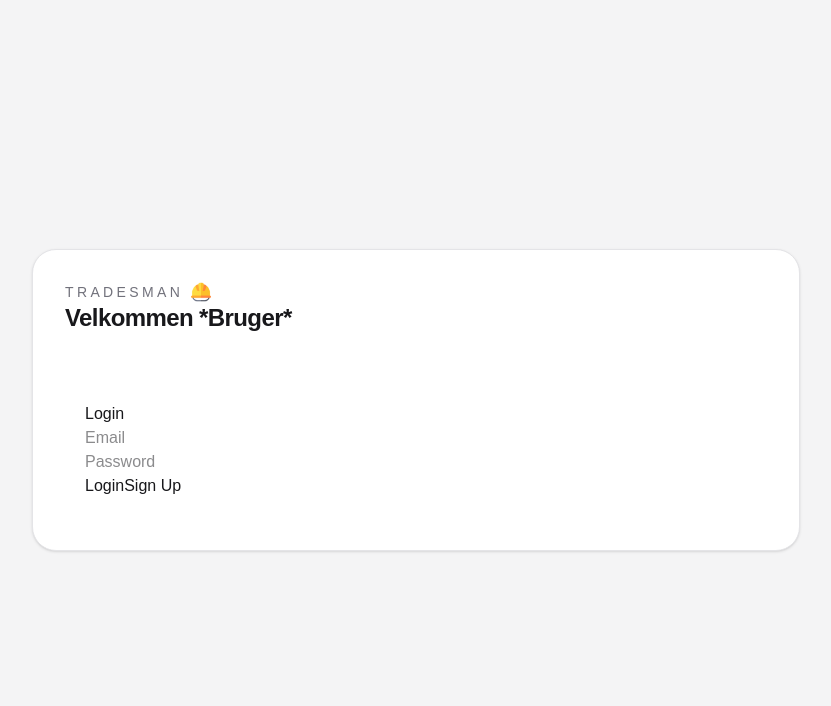
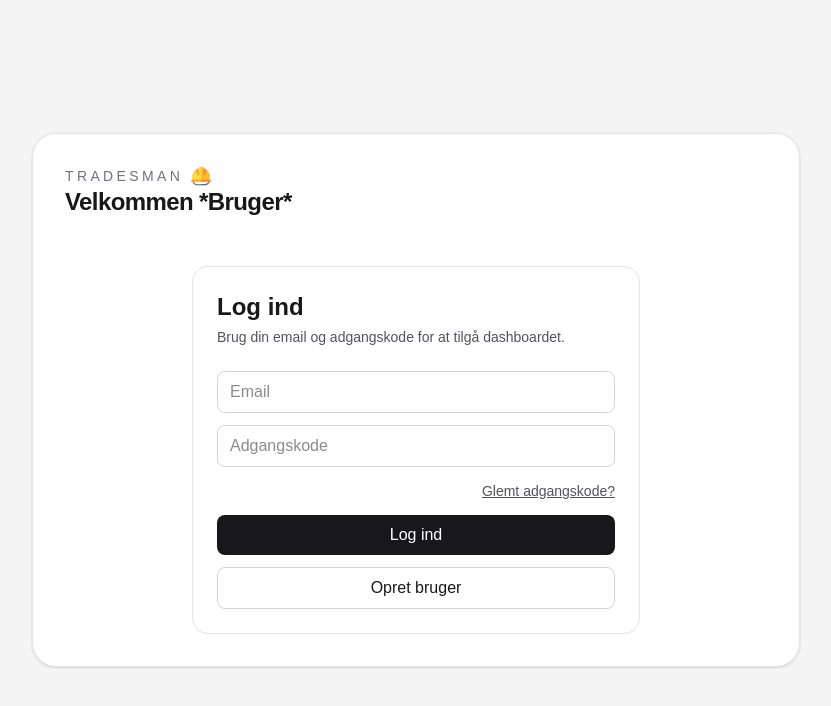
Before and after one commit to Nikolajkng/tradesman, a Next.js app in the folder app/: page /auth/login in a window 1280 px wide. Shown: the top 706 px of the page, without its empty margins (224-1055 px from the left). Built offline with nearby package versions, Linux system fonts and the light colour scheme; no server answers.

Commit message:
simplified login by rm google login + added router for register and reset

```diff
--- a/app/src/app/auth/login/page.tsx
+++ b/app/src/app/auth/login/page.tsx
@@ -2,6 +2,7 @@
 
 import { useState } from 'react'
 import { supabase_client } from '@/lib/supabase/client'
+import Link from 'next/link'
 
 export default function LoginPage() {
     const [email, setEmail] = useState('')
@@ -21,42 +22,102 @@ export default function LoginPage() {
         }
     }
 
-  const handleSignup = async () => {
-    const { error } = await supabase_client.auth.signUp({
-      email,
-      password,
-    })
+    // const handleSignup = async () => {
+    //     const { error } = await supabase_client.auth.signUp({
+    //         email,
+    //         password,
+    //     })
 
-    if (error) {
-      setMessage(error.message)
-    } else {
-      setMessage('User created!')
-    }
+    //     if (error) {
+    //         setMessage(error.message)
+    //     } else {
+    //         setMessage('User created!')
+    //     }
+    // }
+
+
+    return (
+        <div className="mx-auto max-w-md rounded-2xl border border-zinc-200 p-6">
+            <h1 className="mb-1 text-2xl font-semibold">Log ind</h1>
+            <p className="mb-6 text-sm text-zinc-600"> Brug din email og adgangskode for at tilgå dashboardet.</p>
+            <form onSubmit={handleLogin} className="space-y-3">
+
+                {/* Login  */}
+                <input
+                    type="email"
+                    placeholder="Email"
+                    className="w-full rounded-lg border border-zinc-300 px-3 py-2"
+                    value={email}
+                    onChange={(event) => setEmail(event.target.value)}
+                    required
+                />
+                <input
+                    type="password"
+                    placeholder="Adgangskode"
+                    className="w-full rounded-lg border border-zinc-300 px-3 py-2"
+                    value={password}
+                    onChange={(event) => setPassword(event.target.value)}
+                    required
+                />
+
+                {/* Reset Password */}
+                <div className="text-right">
+                    <Link
+                        href="/reset-password"
+                        className="text-sm text-zinc-600 underline"
+                    >
+                        Glemt adgangskode?
+                    </Link>
+                </div>
+
+                {/* {error ? <p className="text-sm text-red-600">{error}</p> : null} */}
+
+                <button
+                    type="submit"
+                    //disabled={loading}
+                    className="w-full rounded-lg bg-zinc-900 px-4 py-2 text-white disabled:opacity-70"
+                >
+                    Log ind
+                </button>
+            </form>
+
+
+            {/* Register  */}
+            <Link
+                href="/auth/register"
+                className="mt-3 block w-full rounded-lg border border-zinc-300 px-4 py-2 text-center text-zinc-900"
+            >
+                Opret bruger
+            </Link>
+
+        </div>
+    );
 }
 
-  return (
-    <div style={{ padding: 20 }}>
-      <h1>Login</h1>
 
-      <input
-        placeholder="Email"
-        value={email}
-        onChange={(e) => setEmail(e.target.value)}
-      />
-      <br />
+//   return (
+//     <div style={{ padding: 20 }}>
+//       <h1>Login</h1>
 
-      <input
-        type="password"
-        placeholder="Password"
-        value={password}
-        onChange={(e) => setPassword(e.target.value)}
-      />
-      <br />
+//       <input
+//         placeholder="Email"
+//         value={email}
+//         onChange={(e) => setEmail(e.target.value)}
+//       />
+//       <br />
 
-      <button onClick={handleLogin}>Login</button>
-      <button onClick={handleSignup}>Sign Up</button>
+//       <input
+//         type="password"
+//         placeholder="Password"
+//         value={password}
+//         onChange={(e) => setPassword(e.target.value)}
+//       />
+//       <br />
 
-      <p>{message}</p>
-    </div>
-  )
-}
+//       <button onClick={handleLogin}>Login</button>
+//       <button onClick={handleSignup}>Sign Up</button>
+
+//       <p>{message}</p>
+//     </div>
+//   )
+//}
--- /dev/null
+++ b/app/src/app/auth/register/page.tsx
@@ -0,0 +1,10 @@
+
+export default function RegisterPage() {
+
+
+    return (
+    <>
+    Test register page
+    </>
+    );
+}
--- /dev/null
+++ b/app/src/app/auth/reset-password/page.tsx
@@ -0,0 +1,10 @@
+
+export default function ResetPasswordPage() {
+
+
+    return (
+    <>
+    Test reset password
+    </>
+    );
+}
```
Lines whose indentation alone changed are shown as unchanged.
